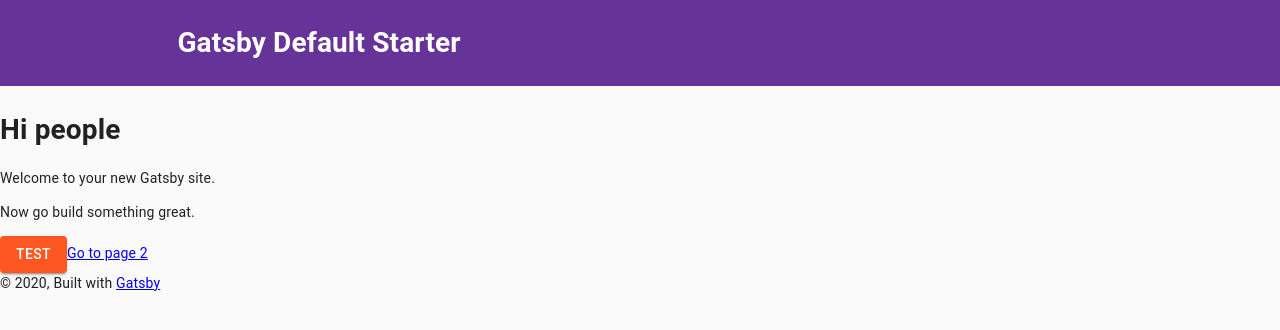
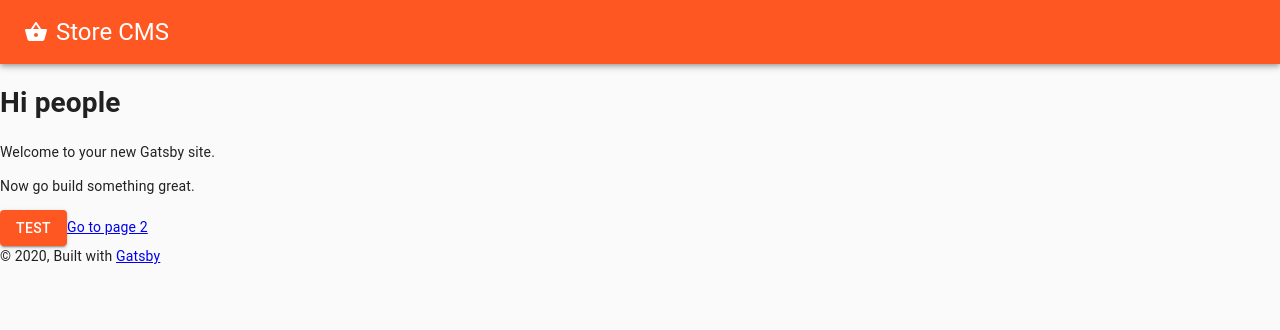
Before and after one commit to alisson-suzigan/store-cms, a Gatsby site: page / in a window 1280 px wide. Built offline with nearby package versions, Linux system fonts and the light colour scheme; Gatsby itself is replaced by a stand-in of ours.

Commit message:
Update Header component

```diff
--- a/gatsby-config.js
+++ b/gatsby-config.js
@@ -1,7 +1,7 @@
 /* eslint-disable */
 module.exports = {
   siteMetadata: {
-    title: `Gatsby Default Starter`,
+    title: `Store CMS`,
     description: `Kick off your next, great Gatsby project with this default starter. This barebones starter ships with the main Gatsby configuration files you might need.`,
     author: `@alisson-suzigan`,
   },
--- a/src/components/header/header.tsx
+++ b/src/components/header/header.tsx
@@ -1,37 +1,31 @@
+import React from 'react';
 import { Link } from 'gatsby';
-import React from 'react';
+import styled from 'styled-components';
+import AppBar from '@material-ui/core/AppBar';
+import Toolbar from '@material-ui/core/Toolbar';
+import Typography from '@material-ui/core/Typography';
+import ShoppingBasketIcon from '@material-ui/icons/ShoppingBasket';
+import theme from '../../theme';
 
 interface Props {
   siteTitle: string;
 }
 
 const Header = ({ siteTitle }: Props): JSX.Element => (
-  <header
-    style={{
-      background: `rebeccapurple`,
-      marginBottom: `1.45rem`,
-    }}
-  >
-    <div
-      style={{
-        margin: `0 auto`,
-        maxWidth: 960,
-        padding: `1.45rem 1.0875rem`,
-      }}
-    >
-      <h1 style={{ margin: 0 }}>
-        <Link
-          to="/"
-          style={{
-            color: `white`,
-            textDecoration: `none`,
-          }}
-        >
-          {siteTitle}
-        </Link>
-      </h1>
-    </div>
-  </header>
+  <AppBar position="static">
+    <Toolbar>
+      <ShoppingBasketIcon spacing="20px" />
+      <Typography component="h1" variant="h5">
+        <StyledLink to="/">{siteTitle}</StyledLink>
+      </Typography>
+    </Toolbar>
+  </AppBar>
 );
 
+const StyledLink = styled(Link)`
+  margin: 0 ${theme.spacing()}px;
+  color: inherit;
+  text-decoration: none;
+`;
+
 export default Header;
```
